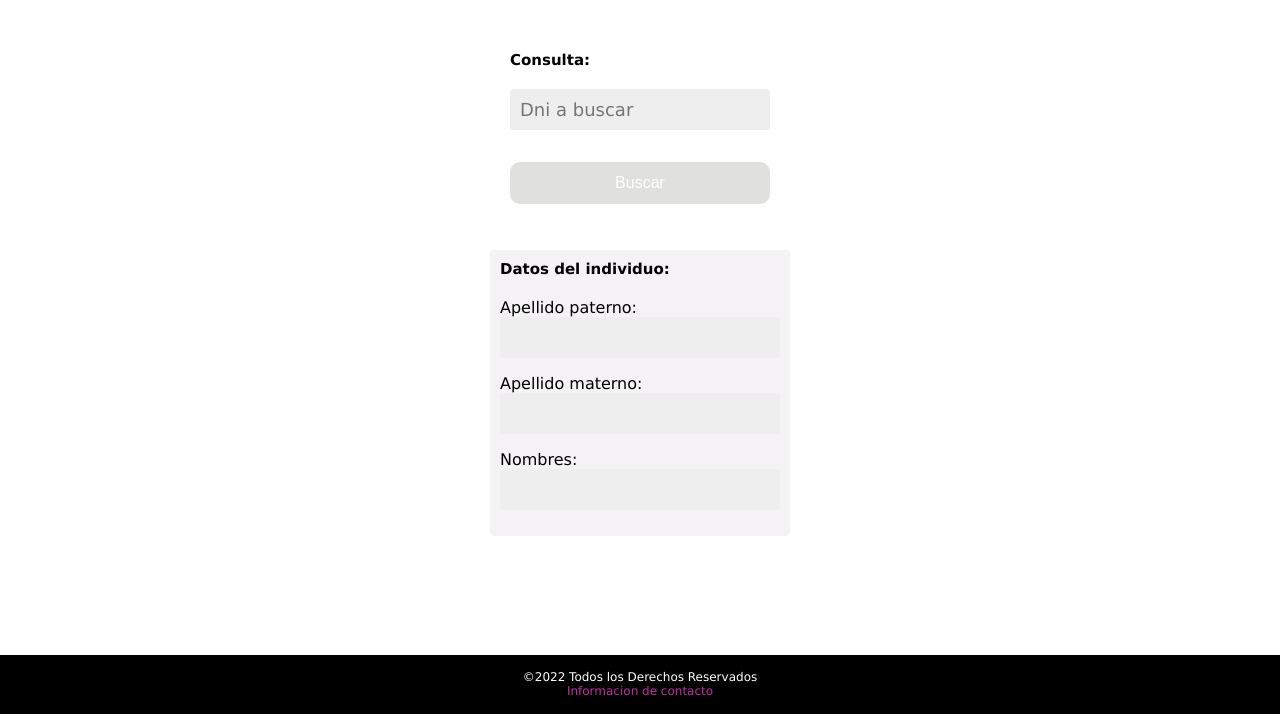
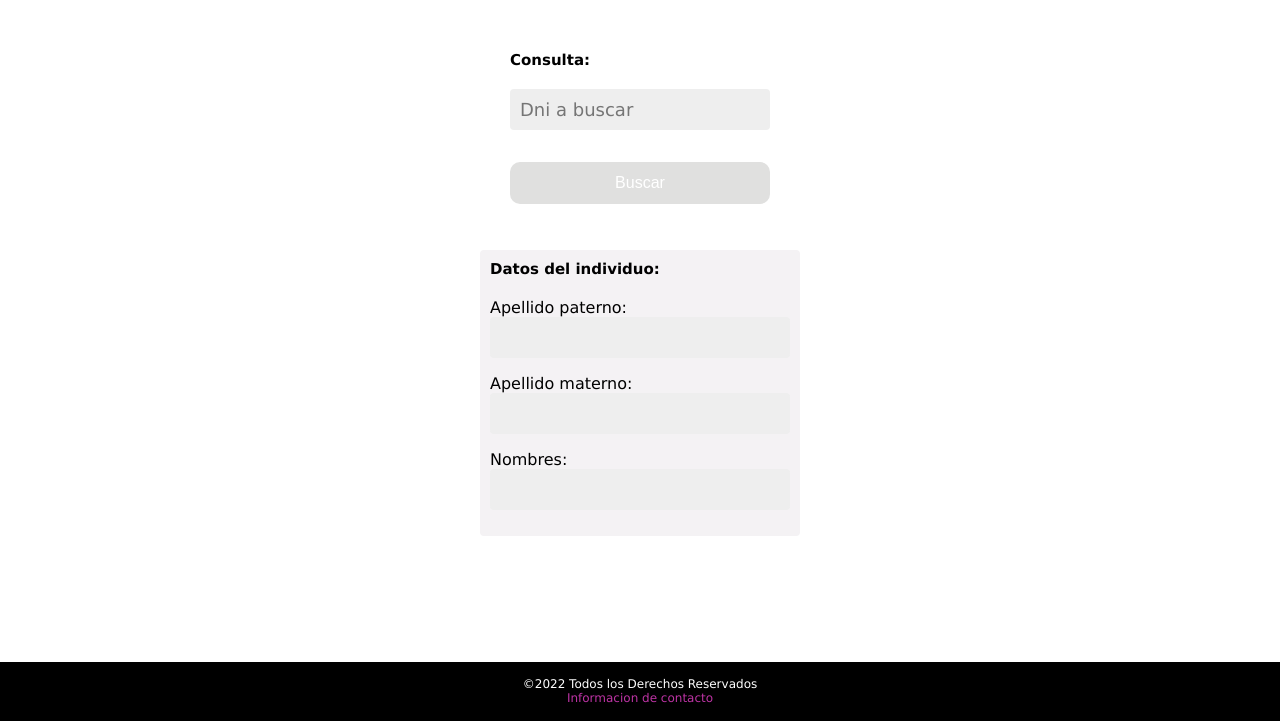
Before and after one commit to cs5680364/inga523, a PHP site: page / in a window 1280 px wide. Shown: the part 79-800 px from the top of the page. Run offline with PHP 8.4, Linux system fonts and the light colour scheme.

Commit message:
Update style.css

```diff
--- a/style.css
+++ b/style.css
@@ -2,14 +2,6 @@
     margin:0;
     padding: 0;
     box-sizing: border-box;
-}
-
-body{
-    background-color: #fff;
-
-    position: relative;
-    padding-bottom: 3em;
-    min-height: 86.6vh;
 }
 
 /*NAV*/
@@ -61,7 +53,7 @@ nav ul li a {
 }
 
 .form-salida{
-    width: 300px;
+    width: 320px;
     background: #F4F2F4;
     padding: 10px;
     margin:auto;
@@ -123,8 +115,7 @@ footer{
     background: black;
     color: #fff;
     padding :13px;
-    margin: auto;
-    position:absolute;
+    position:fixed;
     text-align: center;
     bottom: 0;
 }
```
